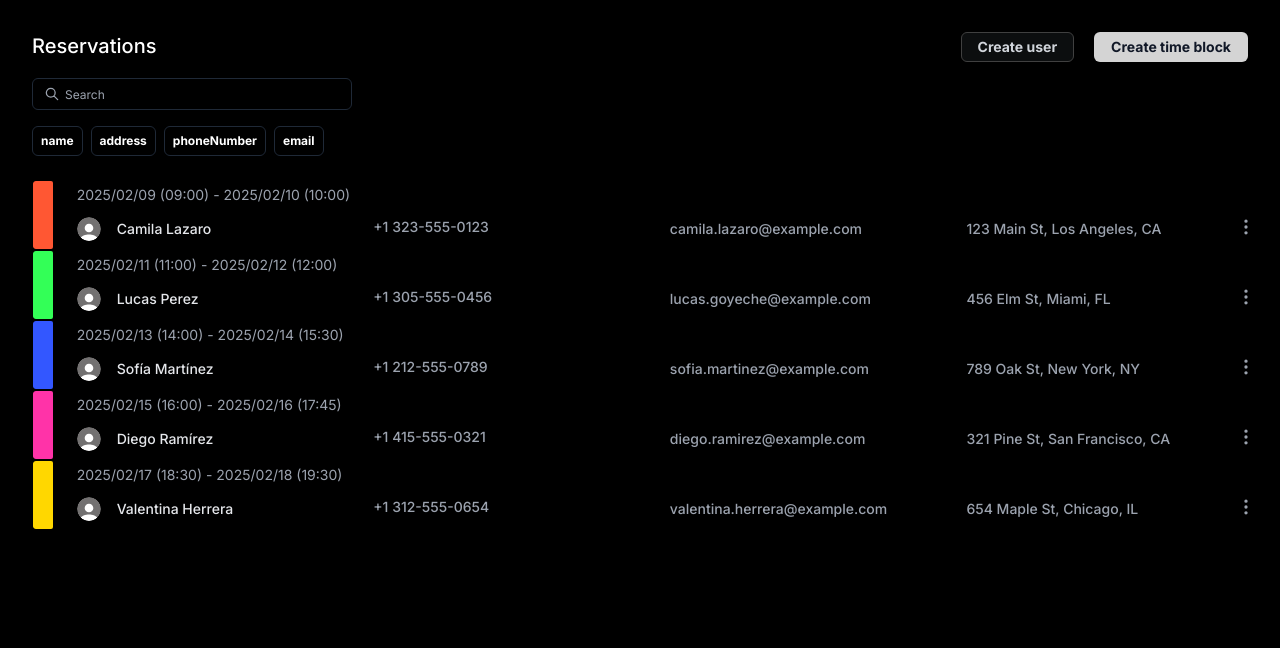
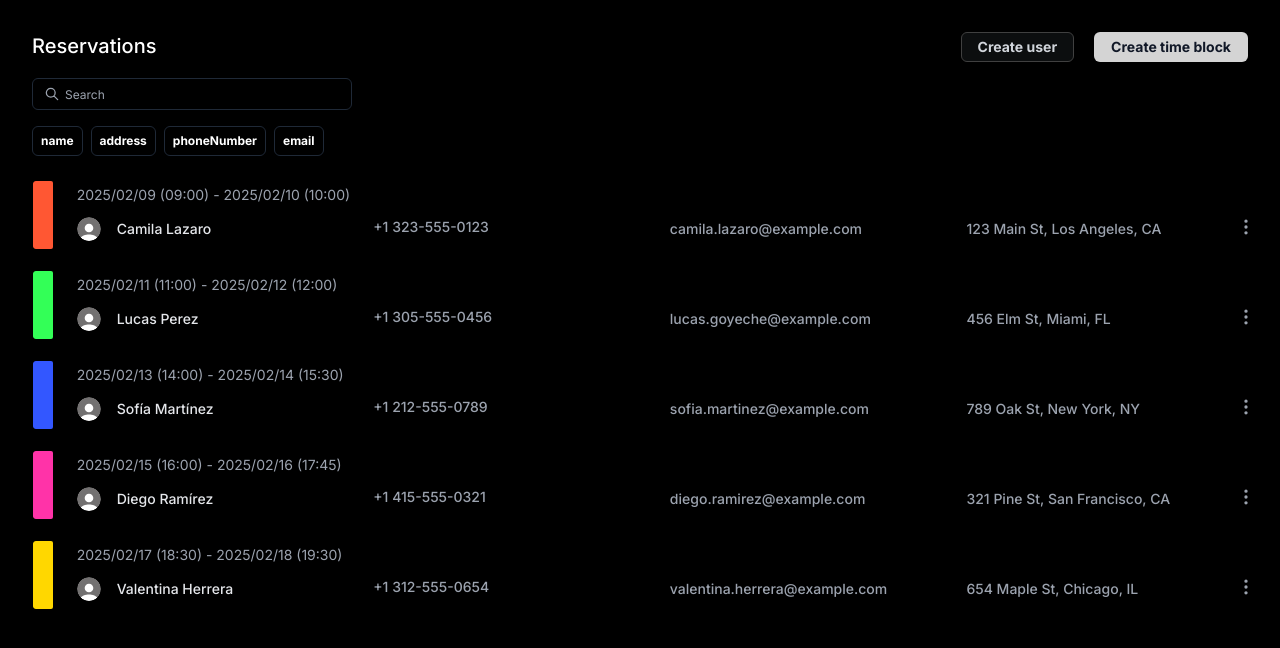
Before and after one commit to CamilaIsabel/Reservi, a Next.js app: page / in a window 1280 px wide. Shown: the top 648 px of the page. Built offline with nearby package versions, Linux system fonts and the light colour scheme.

Commit message:
Update page.tsx

```diff
--- a/src/app/page.tsx
+++ b/src/app/page.tsx
@@ -56,7 +56,7 @@ export default function Home() {
             onFilterChange={handleFilterChange}
           />
         </div>
-        <div>
+        <div className='flex flex-col gap-y-5'>
           <TimeBlocks timeBlocks={filteredTimeBlocks} />
         </div>
       </div>
```
